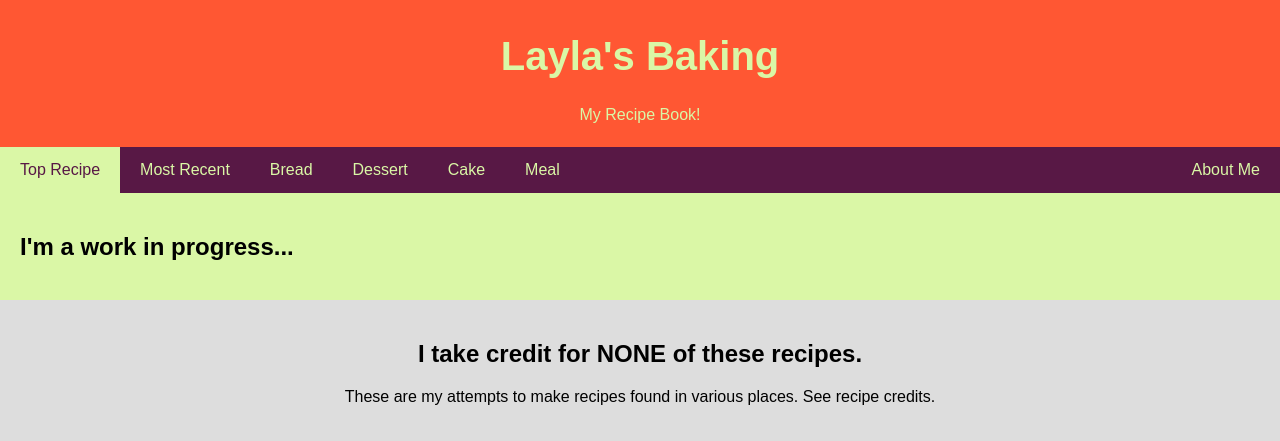
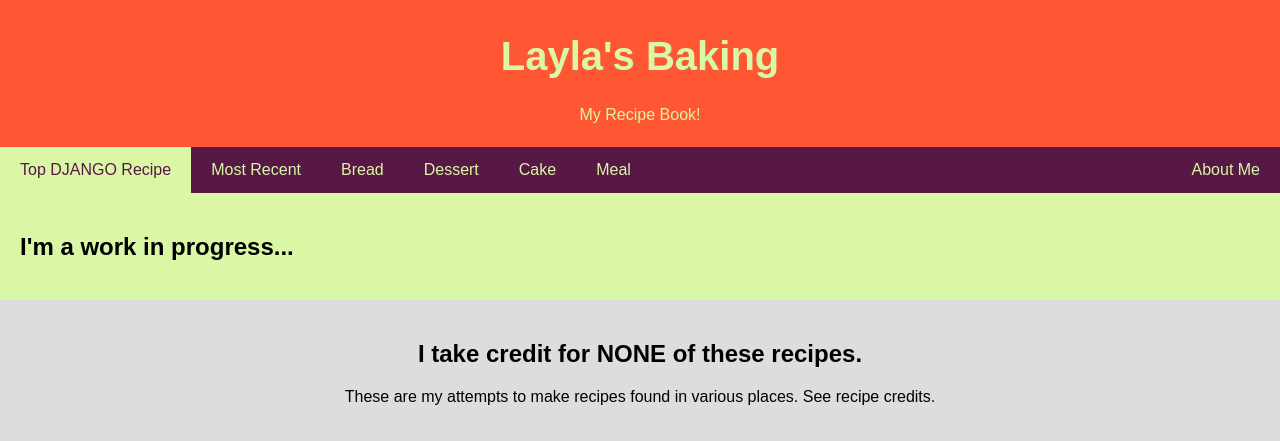
Before and after one commit to LaylaJAlachkar/LaylaJAlachkar.github.io, a Django app: page /bakingblog/aboutme/ in a window 1280 px wide. Shown: the top 441 px of the page. Run offline with Django 3.2, Linux system fonts and the light colour scheme.

Commit message:
Convert to django
converted to django

```diff
--- a/mysite/locallibrary/templates/AboutMe.html
+++ b/mysite/locallibrary/templates/AboutMe.html
@@ -16,7 +16,7 @@
 </div>
 
 <div class="navbar">
-  <a href="{% url 'Admin' %}" class="active">Top Recipe</a>
+  <a href="{% url 'Admin' %}" class="active">Top DJANGO Recipe</a>
   <a href="{% url 'Recent' %}">Most Recent</a>
   <a href="{% url 'Bread' %}">Bread</a>
   <a href="{% url 'Dessert' %}">Dessert</a>
```
